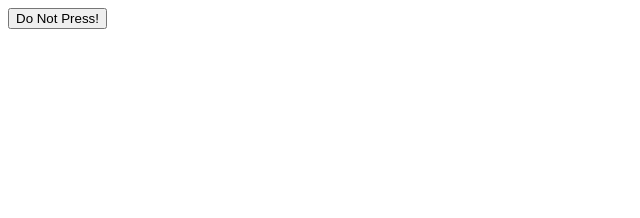
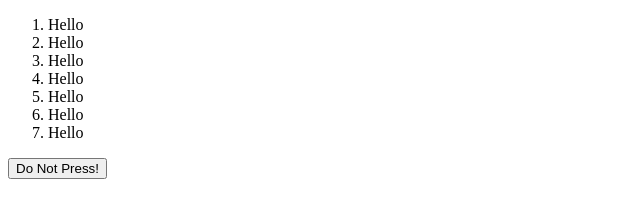
Before and after one commit to laceyaguigam/First-Week-Hw, a plain HTML site: page index.html in a window 1280 px wide. Shown: the whole page, without its empty margins (0-640 px from the left). Drawn offline with Linux system fonts and the light colour scheme.

Commit message:
created new html file and move embeded js in index file

```diff
--- a/index.html
+++ b/index.html
@@ -3,13 +3,29 @@
 
 <html>
     <head>
-        <title></title>
+        <title>Activity 1</title>
+
+
     </head>
     <body>
 
+
+    <ol>
+        <li>Hello</li>
+        <li>Hello</li>
+        <li>Hello</li>
+        <li>Hello</li>
+        <li>Hello</li>
+        <li>Hello</li>
+        <li>Hello</li>
+    </ol>
+
         <button on click="alert ('Boom!');">Do Not Press! </button>
-    <script src="./script.js"></script>
 
+     <script>
+            console.log("Hello World!");
+        </script>
+        <script src="./script.js"></script>
 
     </body>
 </html>
```
Also changed, not shown: hello.html (added, +11 -0 lines).
